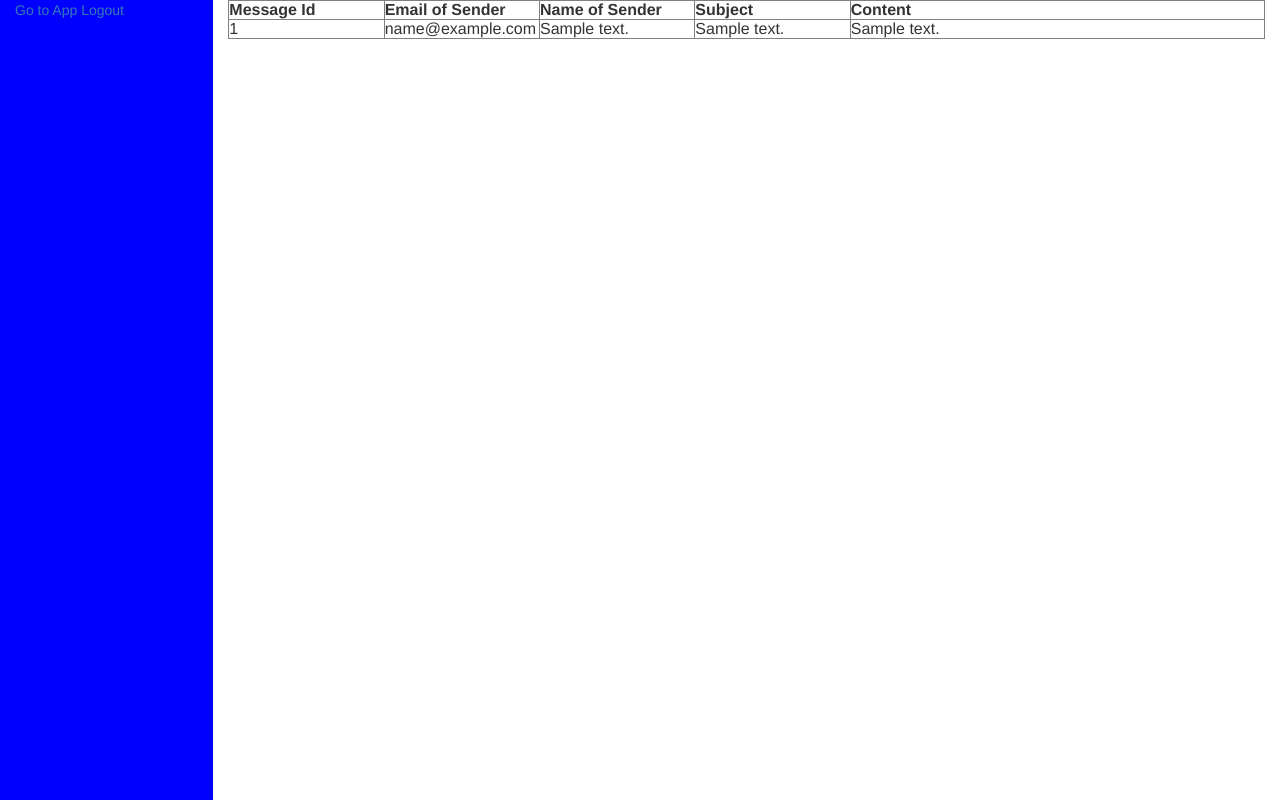
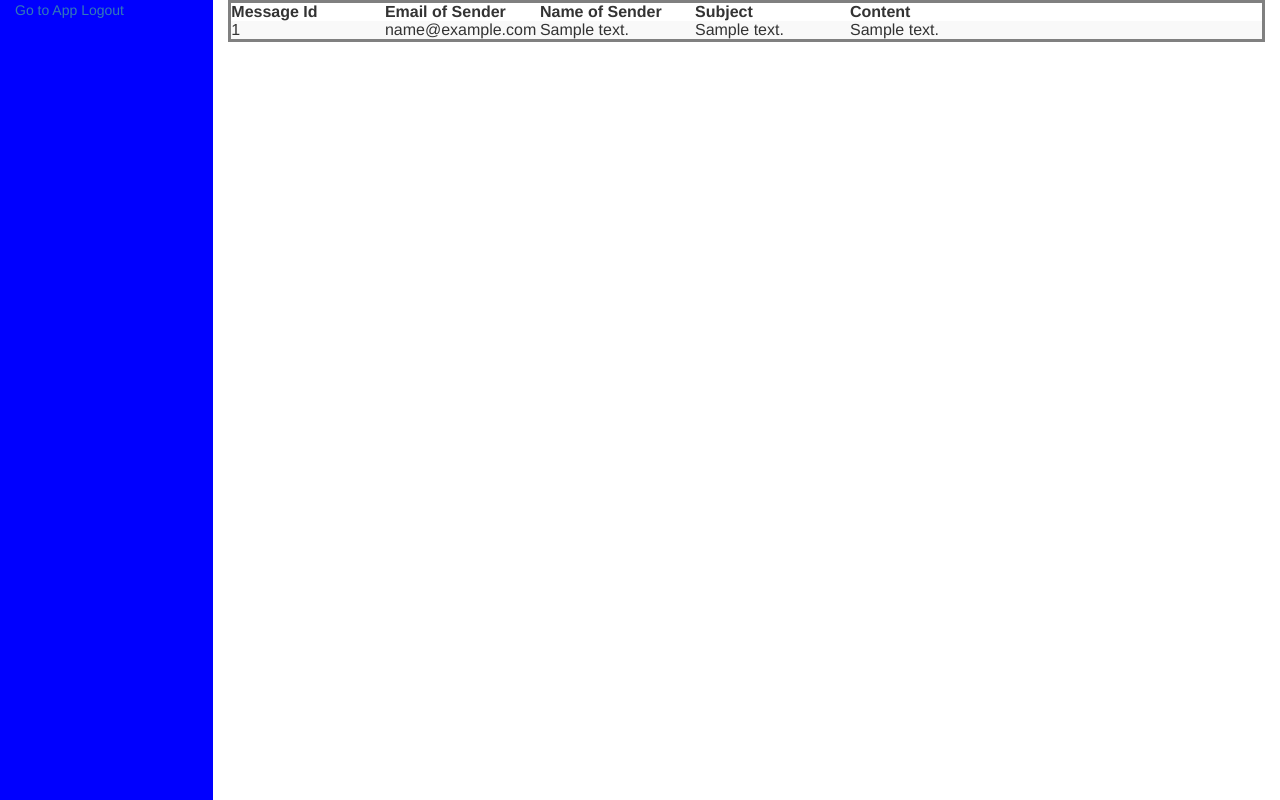
Before and after one commit to andrew21-mch/HNG-TASK-2, a PHP site: page /messages.php in a window 1280 px wide. Run offline with PHP 8.4, Linux system fonts and the light colour scheme; tables that the repository leaves empty hold one stand-in row (values such as "Sample post"); data that the repository does not hold is empty.

Commit message:
table styling

```diff
--- a/messages.php
+++ b/messages.php
@@ -39,14 +39,15 @@
         $sql = "SELECT * FROM messages";
         $query = mysqli_query($conn, $sql);?>
 
-            <table border="1">
-                <tr>
+            <table class="table-striped">
+               <thead class = "thead-dark"><tr>
                     <th>Message Id</th>
                     <th>Email of Sender</th>
                     <th>Name of Sender</th>
                     <th>Subject</th>
                     <th>Content</th>
                 </tr>
+            </thead>
 
                 <?php
                 while($row = mysqli_fetch_assoc($query)){
```
